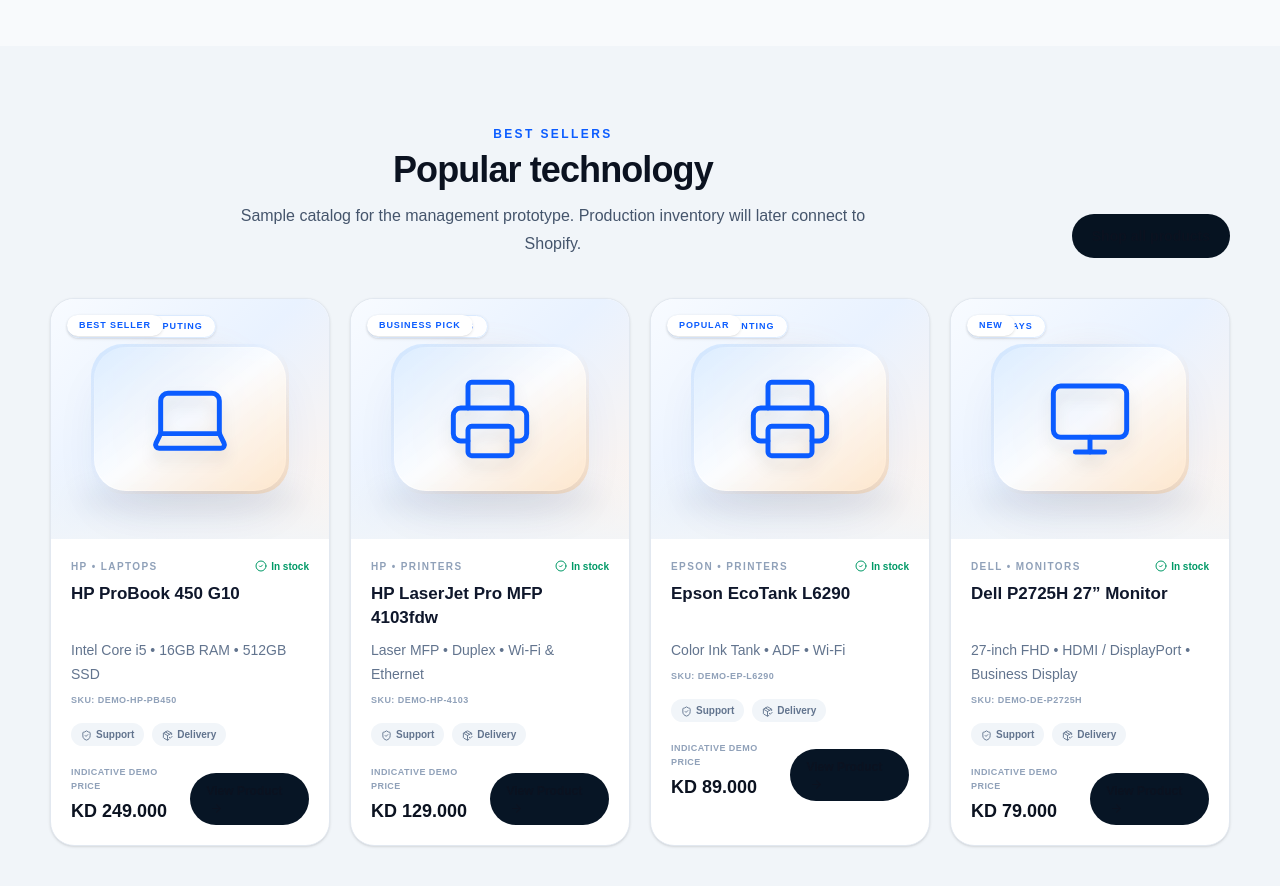
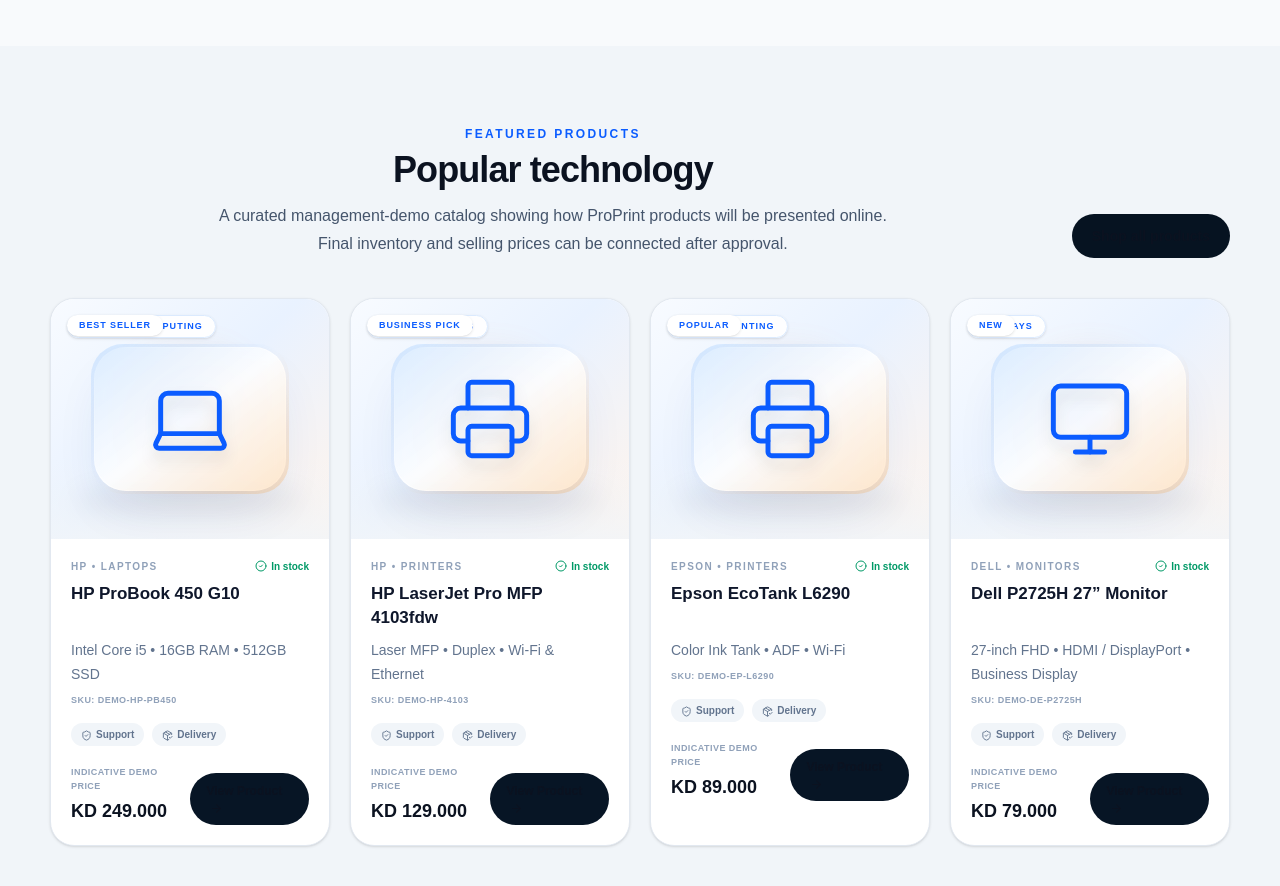
Before and after one commit to broprint/proprint-solutions-2026, a Next.js app: page / in a window 1280 px wide. Shown: the part 1680-2566 px from the top of the page. Built offline with nearby package versions, Linux system fonts and the light colour scheme.

Commit message:
Polish homepage catalog language for management demo

```diff
--- a/app/page.tsx
+++ b/app/page.tsx
@@ -44,7 +44,7 @@ export default function Home(){return <div id="top">
 
  <section id="products" className="py-20"><div className="container"><div className="flex flex-col justify-between gap-4 md:flex-row md:items-end"><SectionTitle eyebrow="Shop by Category" title="Everything your technology needs" text="A broad IT catalog backed by ProPrint sales, deployment and after-sales expertise."/><Link href="/shop" className="text-sm font-black text-[#0b5cff]">View all products <ArrowRight className="ml-1 inline" size={15}/></Link></div><div className="mt-10 grid gap-4 sm:grid-cols-2 lg:grid-cols-3">{categories.map(([name,desc,key])=>{const I=categoryIcons[key];return <Link key={name} href="/shop" className="category-card group"><div className="category-icon"><I size={29}/></div><div><h3 className="text-lg font-black">{name}</h3><p className="mt-1 text-sm leading-6 text-slate-500">{desc}</p><span className="mt-4 inline-block text-xs font-black text-[#0b5cff]">Shop category →</span></div></Link>})}</div></div></section>
 
- <section className="bg-slate-100 py-20"><div className="container"><div className="flex flex-col justify-between gap-4 md:flex-row md:items-end"><SectionTitle eyebrow="Best Sellers" title="Popular technology" text="Sample catalog for the management prototype. Production inventory will later connect to Shopify."/><Link href="/shop" className="rounded-full bg-[#061321] px-5 py-3 text-sm font-black text-white">Shop all products</Link></div><div className="mt-10 grid gap-5 sm:grid-cols-2 lg:grid-cols-4">{products.slice(0,4).map(p=><ProductCard key={p.slug} product={p}/>)}</div></div></section>
+ <section className="bg-slate-100 py-20"><div className="container"><div className="flex flex-col justify-between gap-4 md:flex-row md:items-end"><SectionTitle eyebrow="Featured Products" title="Popular technology" text="A curated management-demo catalog showing how ProPrint products will be presented online. Final inventory and selling prices can be connected after approval."/><Link href="/shop" className="rounded-full bg-[#061321] px-5 py-3 text-sm font-black text-white">Shop all products</Link></div><div className="mt-10 grid gap-5 sm:grid-cols-2 lg:grid-cols-4">{products.slice(0,4).map(p=><ProductCard key={p.slug} product={p}/>)}</div></div></section>
 
  <section id="solutions" className="py-20"><div className="container"><SectionTitle eyebrow="One ProPrint" title="Products, solutions and support under one roof"/><div className="mt-10 grid gap-5 md:grid-cols-2 lg:grid-cols-4">{[[ShoppingBag,'IT Products','Laptops, desktops, accessories, networking, storage and more.','/shop'],[Printer,'Printing & Plotting','Printers, MFPs, plotters, consumables and large-format solutions.','/shop'],[Wrench,'Service Center & AMC','Repairs, installation, maintenance, warranty and support agreements.','/amc'],[Building2,'Enterprise Field Services','Onsite IT, field engineering, deployment and hardware support.','/enterprise']].map(([Icon,title,text,href])=>{const I=Icon as any;return <Link href={href as string} key={title as string} className="division-card"><I size={32}/><h3>{title as string}</h3><p>{text as string}</p><span>Explore <ArrowRight className="inline" size={14}/></span></Link>})}</div></div></section>
 
```
